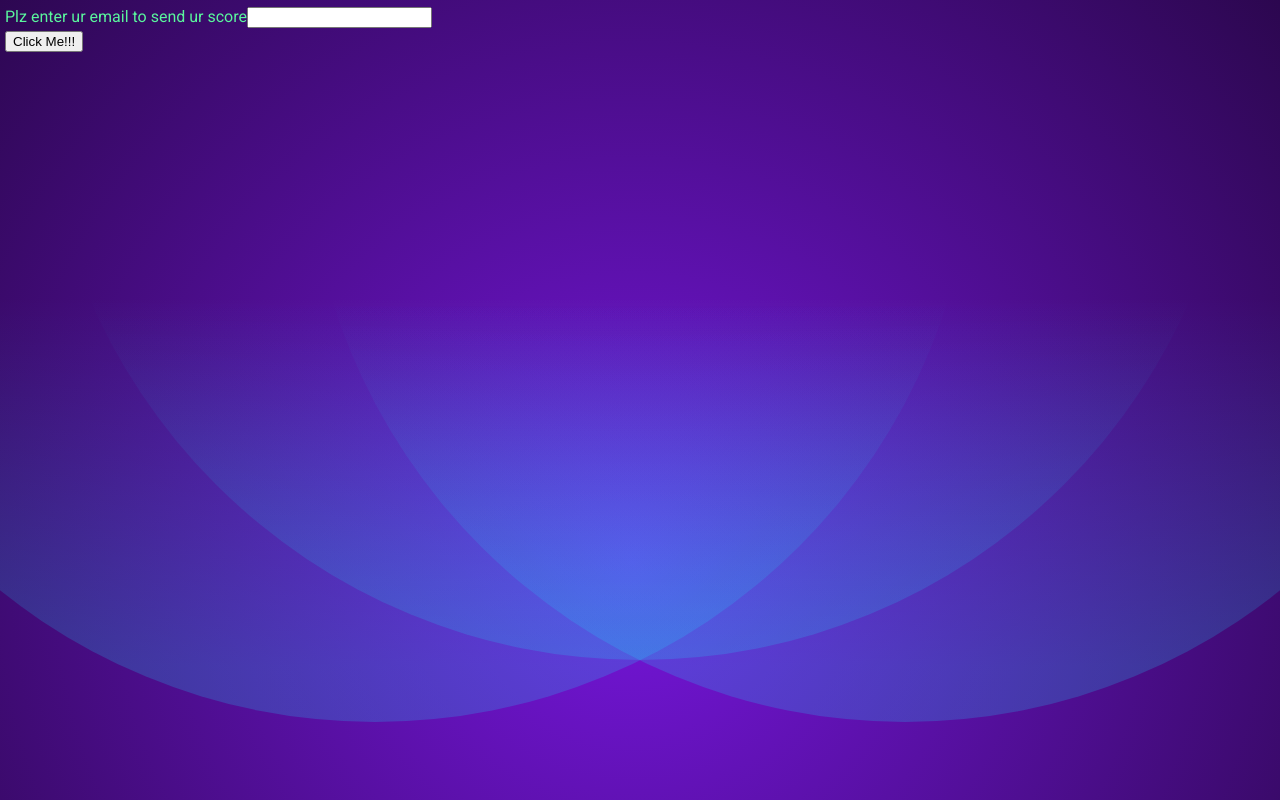
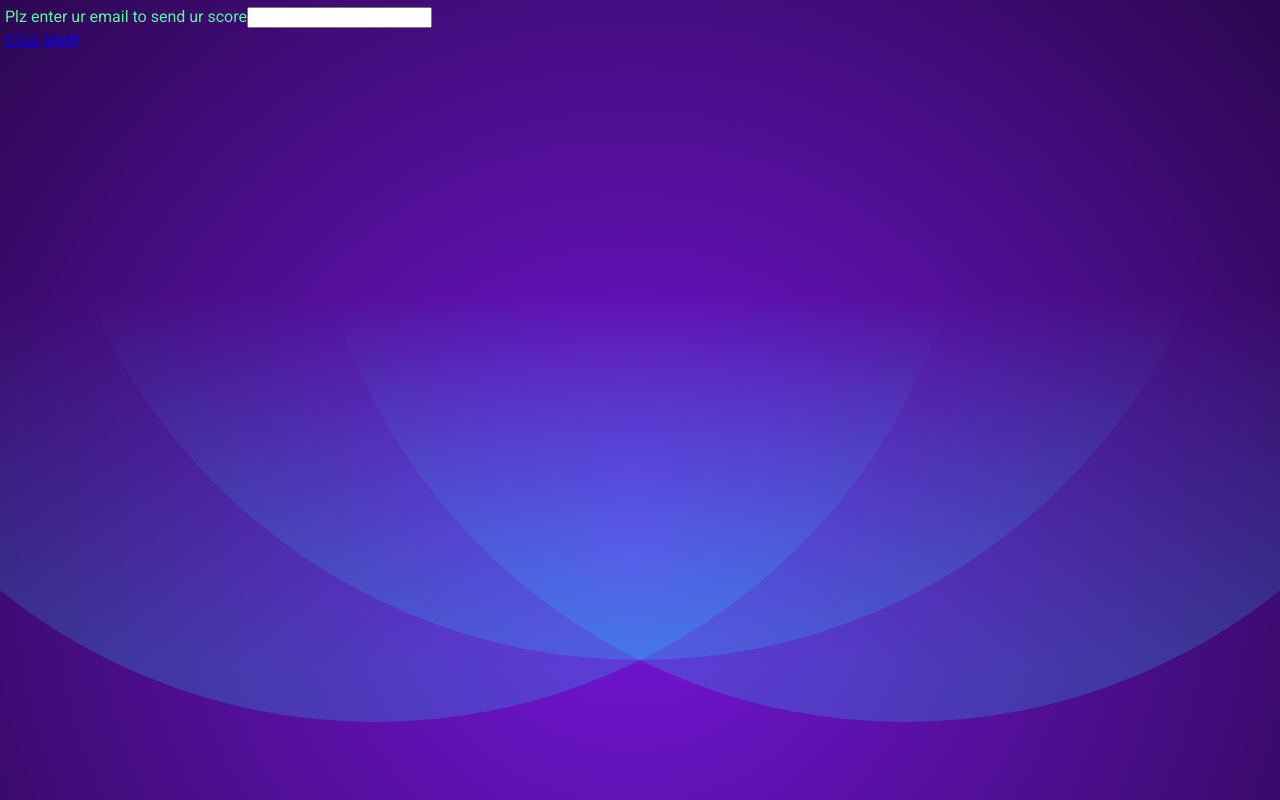
Before and after one commit to torontodeveloper/sql-quiz, a Next.js app: page /dashboard in a window 1280 px wide. Built offline with nearby package versions, Linux system fonts and the light colour scheme.

Commit message:
working changes

```diff
--- a/app/dashboard/page.tsx
+++ b/app/dashboard/page.tsx
@@ -7,10 +7,10 @@ const Dashboard = () => {
   function handleEmail(event: React.ChangeEvent<HTMLInputElement>) {
     setEmail(event.target.value);
   }
-  function handleSubmitEmail(event: React.ChangeEvent<HTMLInputElement>) {
-    console.log("email", event.target.value);
-    setEmail(event.target.value);
-  }
+  //   function handleSubmitEmail(event: React.ChangeEvent<HTMLInputElement>) {
+  //     console.log("email", event.target.value);
+  //     setEmail(event.target.value);
+  //   }
   return (
     <div>
       <>
@@ -23,11 +23,7 @@ const Dashboard = () => {
           onChange={handleEmail}
         />
         <br />
-        <Link href="/finalpage">
-          <button type="submit" onClick={handleSubmitEmail}>
-            Click Me!!!
-          </button>
-        </Link>
+        <Link href="/finalpage">Click Me!!!</Link>
       </>
     </div>
   );
--- a/shared/use-fetch-questions.ts
+++ b/shared/use-fetch-questions.ts
@@ -8,7 +8,8 @@ interface QuestionListInterface {
     answer:string[]
 }
 const useFetchQuestion=()=>{
-    const [questions,setQuestions] = useState<QuestionListInterface[]>([])
+    // eslint-disable-next-line @typescript-eslint/no-explicit-any
+    const [questions,setQuestions] = useState<QuestionListInterface[]|any>([])
     async function fetchQuestions(){
        const resp =  await axios.get('../app/questions.js')
        const questions = resp
@@ -17,7 +18,7 @@ const useFetchQuestion=()=>{
     useEffect(()=>{
         const resp = fetchQuestions()
         setQuestions([...questions,resp])
-    })
+    },[questions])
 
     return {}
 }
```
